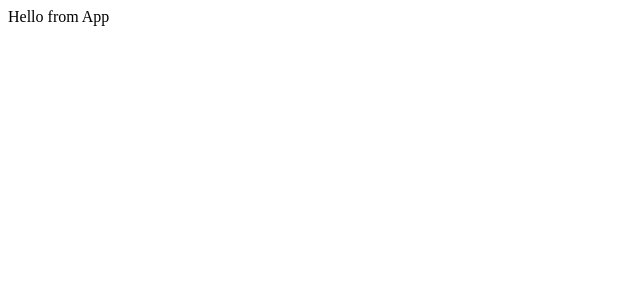
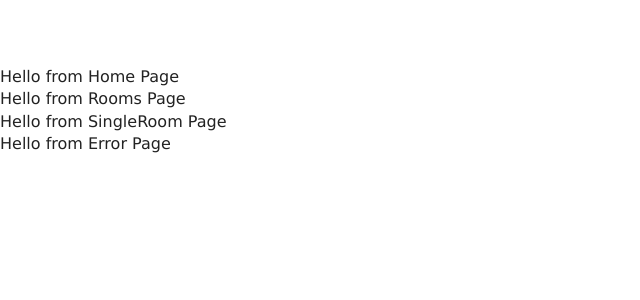
Before and after one commit to ddemerin/resort, a React (Create React App) app: page / in a window 1280 px wide. Shown: the top 300 px of the page, without its empty margins (0-640 px from the left). Built offline with nearby package versions, Linux system fonts and the light colour scheme.

Commit message:
setting up components and pages

```diff
--- a/src/App.js
+++ b/src/App.js
@@ -1,8 +1,20 @@
 import React from "react";
-// import './App.css';
+import "./App.css";
+
+import Home from "./pages/Home";
+import Rooms from "./pages/Rooms";
+import SingleRoom from "./pages/SingleRoom";
+import Error from "./pages/Error";
 
 function App() {
-  return <>Hello from App</>;
+  return (
+    <>
+      <Home />
+      <Rooms />
+      <SingleRoom />
+      <Error />
+    </>
+  );
 }
 
 export default App;
--- /dev/null
+++ b/src/pages/Error.js
@@ -0,0 +1,5 @@
+import React from "react";
+
+export default function Error() {
+  return <div>Hello from Error Page</div>;
+}
--- /dev/null
+++ b/src/pages/Home.js
@@ -0,0 +1,5 @@
+import React from "react";
+
+export default function Home() {
+  return <div>Hello from Home Page</div>;
+}
--- /dev/null
+++ b/src/pages/Rooms.js
@@ -0,0 +1,7 @@
+import React from "react";
+
+const Rooms = () => {
+  return <div>Hello from Rooms Page</div>;
+};
+
+export default Rooms;
--- /dev/null
+++ b/src/pages/SingleRoom.js
@@ -0,0 +1,7 @@
+import React, { Component } from "react";
+
+export default class SingleRoom extends Component {
+  render() {
+    return <div>Hello from SingleRoom Page</div>;
+  }
+}
```
